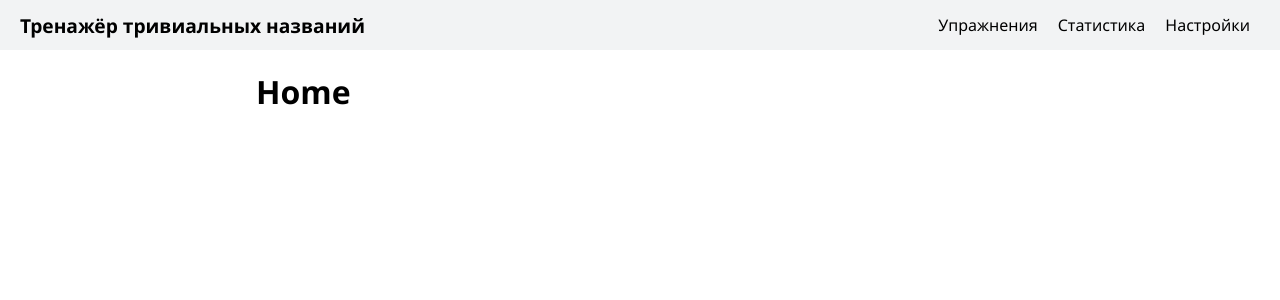
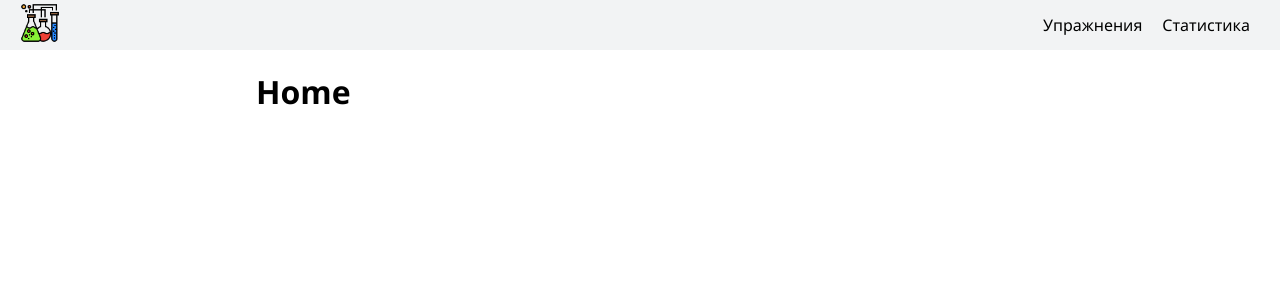
Before and after one commit to shelepuginivan/trivial-chemistry-trainer, a React (Vite) app: page / in a window 1280 px wide. Shown: the top 300 px of the page. Built offline with nearby package versions, Linux system fonts and the light colour scheme.

Commit message:
Used `Logo` component instead of text logo

```diff
--- a/src/components/Header/Header.tsx
+++ b/src/components/Header/Header.tsx
@@ -1,17 +1,17 @@
 import { FC } from 'react'
 import { Link } from 'react-router-dom'
-import { EXERCISES_ROUTE, HOME_ROUTE, SETTINGS_ROUTE, STATS_ROUTE } from '../../utils/routes'
+import { EXERCISES_ROUTE, STATS_ROUTE } from '../../utils/routes'
 
 import styles from './header.module.sass'
+import Logo from '../Logo/Logo'
 
 const Header: FC = () => {
 	return (
 		<header className={styles.header}>
-			<Link className={styles.mainLink} to={HOME_ROUTE}>Тренажёр тривиальных названий</Link>
+			<Logo />
 			<nav>
 				<Link to={EXERCISES_ROUTE}>Упражнения</Link>
 				<Link to={STATS_ROUTE}>Статистика</Link>
-				<Link to={SETTINGS_ROUTE}>Настройки</Link>
 			</nav>
 		</header>
 	)
```
